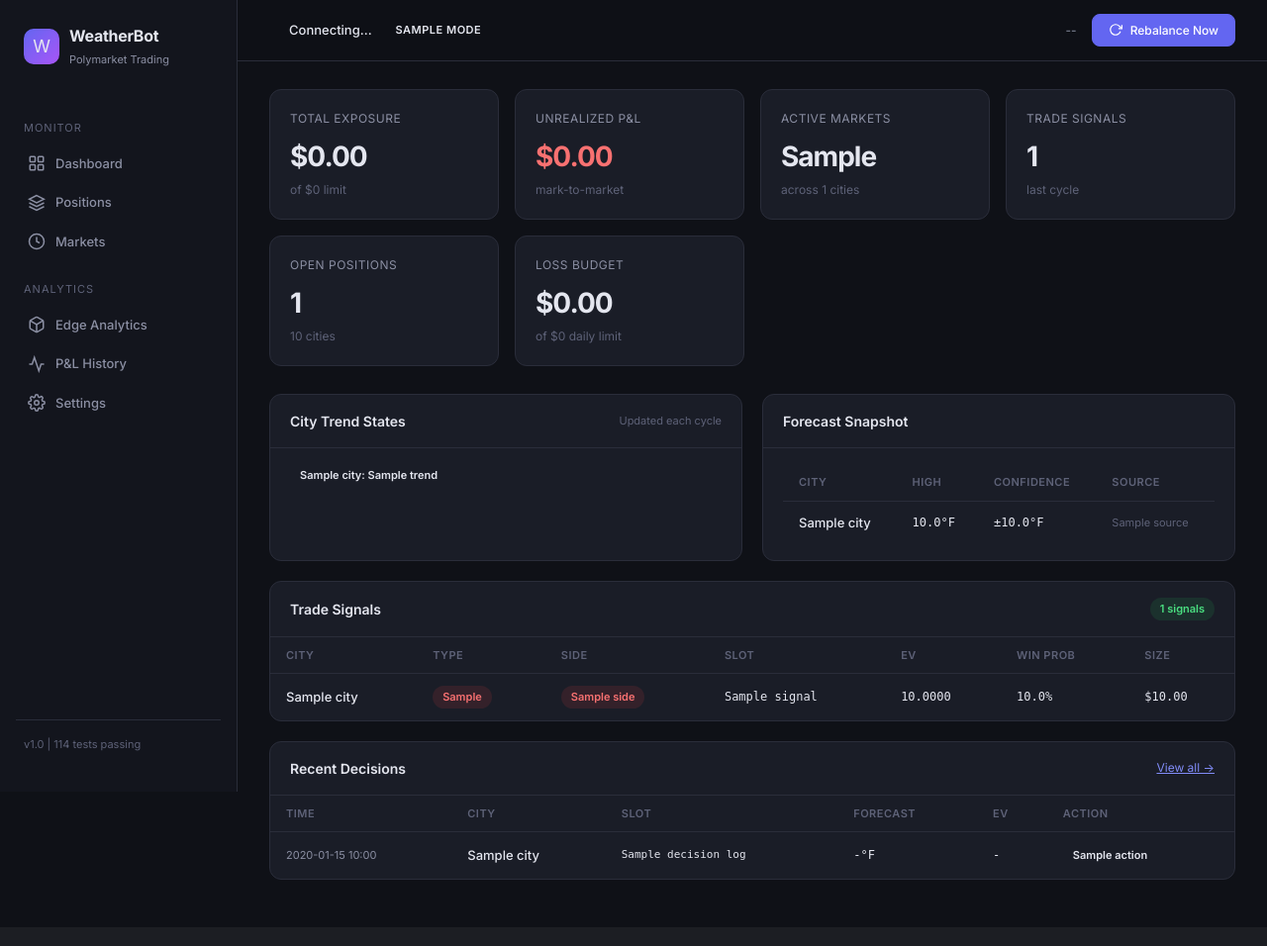
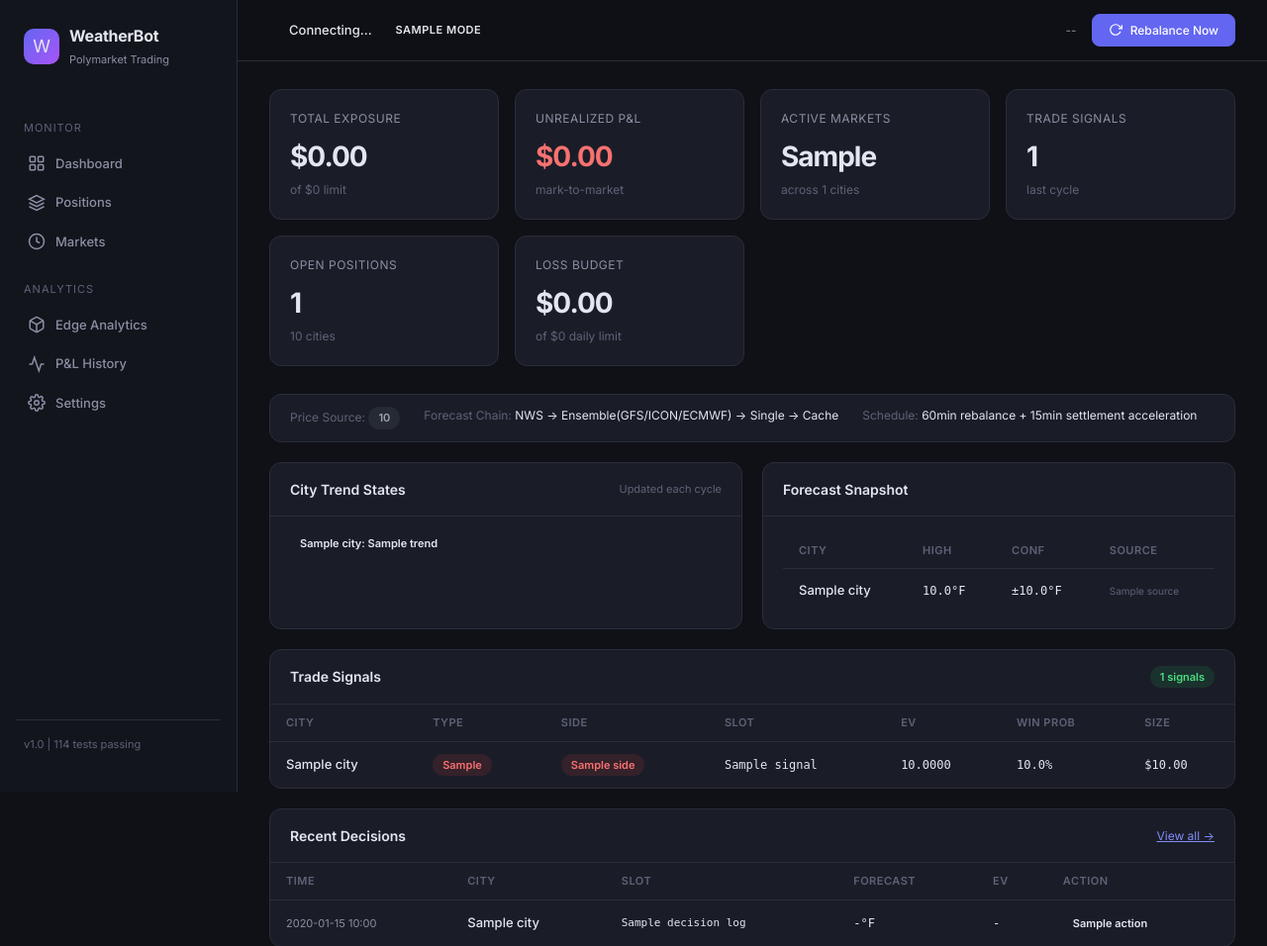
Before and after one commit to windowslhh/polymarket_weather_trade_bot, a Python web app: template src/web/templates/dashboard.html in a window 1280 px wide. Shown: the top 956 px of the page at 99% size. Run offline with Jinja, Linux system fonts and the light colour scheme; the template is opened without the code that fills it: most values are stand-ins (such as "Sample title", 1, 10 or a date in 2020).

Commit message:
Update frontend UI for new data pipeline
- Dashboard: show price source (CLOB/Gamma), forecast chain info
- Dashboard: forecast table shows source badges (NWS/NWS+ENS/ENSEMBLE)
- Markets: show forecast source, resolution source, volume, hours to settle
- Markets: settlement countdown with color coding (<6h red, <24h yellow)
- Rebalancer: expose price_source, forecast_source, resolution, volume, hours_to_settle

Co-Authored-By: Claude Opus 4.6 (1M context) <noreply@anthropic.com>

```diff
--- a/src/web/app.py
+++ b/src/web/app.py
@@ -129,6 +129,7 @@ def create_app(store, rebalancer, config) -> Flask:
             daily_loss_remaining=cfg.strategy.daily_loss_limit_usd - abs(d["daily_pnl_val"] or 0),
             daily_loss_limit=cfg.strategy.daily_loss_limit_usd,
             decision_log=d["decision_log"],
+            price_source=d["state"].get("price_source", "gamma"),
         )
 
     @app.route("/positions")
--- a/src/web/templates/dashboard.html
+++ b/src/web/templates/dashboard.html
@@ -34,6 +34,24 @@
     </div>
 </div>
 
+<!-- Data Sources -->
+<div class="panel" style="margin-bottom:20px;">
+    <div class="panel-body" style="display:flex;gap:24px;flex-wrap:wrap;padding:12px 20px;">
+        <div style="font-size:12px;">
+            <span style="color:var(--text-dim);">Price Source:</span>
+            <span class="tag {% if price_source == 'clob' %}tag-settling{% else %}tag-stable{% endif %}">{{ price_source|upper }}</span>
+        </div>
+        <div style="font-size:12px;">
+            <span style="color:var(--text-dim);">Forecast Chain:</span>
+            <span style="color:var(--text);">NWS &rarr; Ensemble(GFS/ICON/ECMWF) &rarr; Single &rarr; Cache</span>
+        </div>
+        <div style="font-size:12px;">
+            <span style="color:var(--text-dim);">Schedule:</span>
+            <span style="color:var(--text);">60min rebalance + 15min settlement acceleration</span>
+        </div>
+    </div>
+</div>
+
 <div class="grid-2">
     <div class="panel">
         <div class="panel-header">
@@ -60,14 +78,24 @@
         <div class="panel-body">
             {% if forecasts %}
             <table>
-                <thead><tr><th>City</th><th>High</th><th>Confidence</th><th>Source</th></tr></thead>
+                <thead><tr><th>City</th><th>High</th><th>Conf</th><th>Source</th></tr></thead>
                 <tbody>
                 {% for city, f in forecasts.items() %}
                 <tr>
                     <td style="font-weight:500;">{{ city }}</td>
                     <td class="td-mono">{{ "%.1f"|format(f.high) }}°F</td>
                     <td class="td-mono">±{{ "%.1f"|format(f.confidence) }}°F</td>
-                    <td style="font-size:11px;color:var(--text-dim);">{{ f.source[:30] }}</td>
+                    <td>
+                        {% if 'nws+' in (f.source or '') %}
+                        <span class="tag tag-settling" style="font-size:10px;">NWS+ENS</span>
+                        {% elif 'nws' in (f.source or '') %}
+                        <span class="tag tag-settling" style="font-size:10px;">NWS</span>
+                        {% elif 'ensemble' in (f.source or '') %}
+                        <span class="tag tag-stable" style="font-size:10px;">ENSEMBLE</span>
+                        {% else %}
+                        <span style="font-size:10px;color:var(--text-dim);">{{ f.source[:20] }}</span>
+                        {% endif %}
+                    </td>
                 </tr>
                 {% endfor %}
                 </tbody>
```
Also changed, not shown: src/strategy/rebalancer.py (+10 -1 lines), src/web/templates/markets.html (+19 -2 lines).
